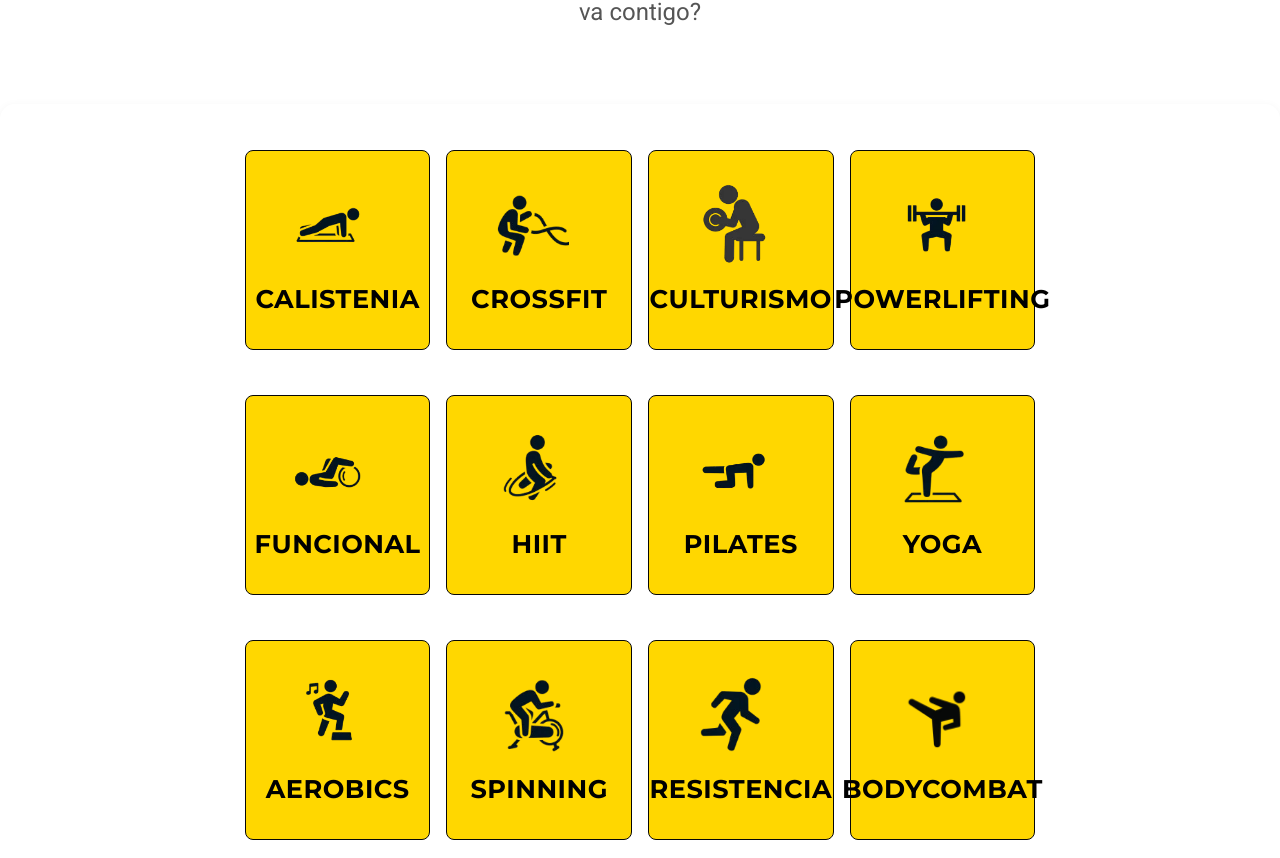
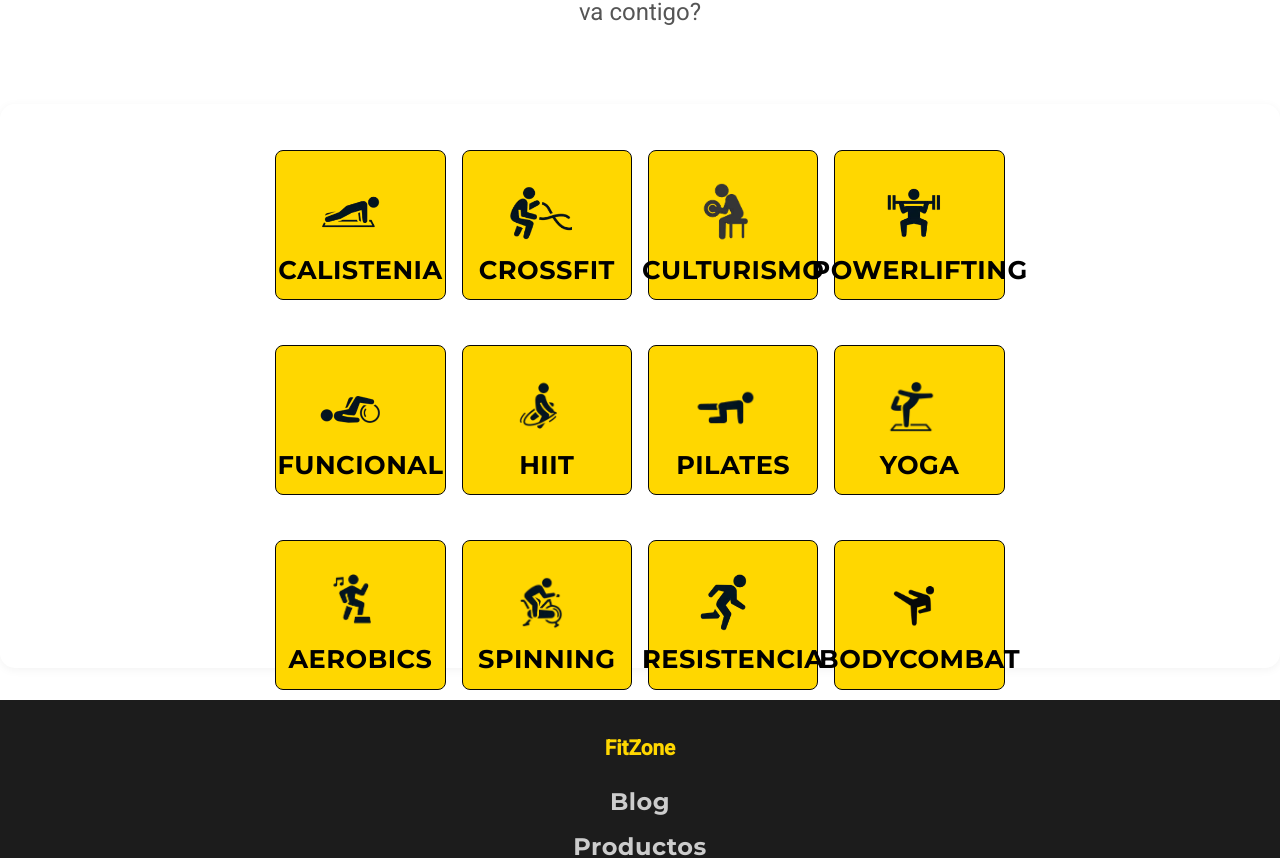
Before and after one commit to pepito9486/pretoriann-web, a React (Vite) app: page /disciplinas in a window 1280 px wide. Shown: the part 1698-2556 px from the top of the page. Built offline with nearby package versions, Linux system fonts and the light colour scheme.

Commit message:
disciplinas3

```diff
--- a/src/index-diseño-secciones-pc.css
+++ b/src/index-diseño-secciones-pc.css
@@ -308,7 +308,8 @@ p {
 
   .main-menudisciplinas-acordeon .menu-disciplinas-equipo ul {
     /* background-color: orange; */
-    width: 65%;
+    width: 60%;
+    max-height: 500px;
     display: grid;
     grid-template-columns: repeat(4, 1fr); /* 3 columnas iguales */
     gap: 1rem; /* espacio entre celdas */
@@ -319,7 +320,7 @@ p {
 
   .menu-disciplinas-equipo ul li {
     /* background-color: red; */
-    height: 200px;
+    height: 150px;
     padding: 0 1rem;
     box-shadow: 0 2px 8px rgba(0, 0, 0, 0.1); /* sombra inicial */
     transition: transform 0.3s ease, box-shadow 0.3s ease;
@@ -341,7 +342,7 @@ p {
   .menu-disciplinas-equipo ul li .equipo-icon span {
     display: inline-block;
     font-size: clamp(1rem, 2vw, 2rem);
-    margin-top: 1.5rem;
+    margin-top: 1.225rem;
     /* background-color: red; */
   }
 
```
